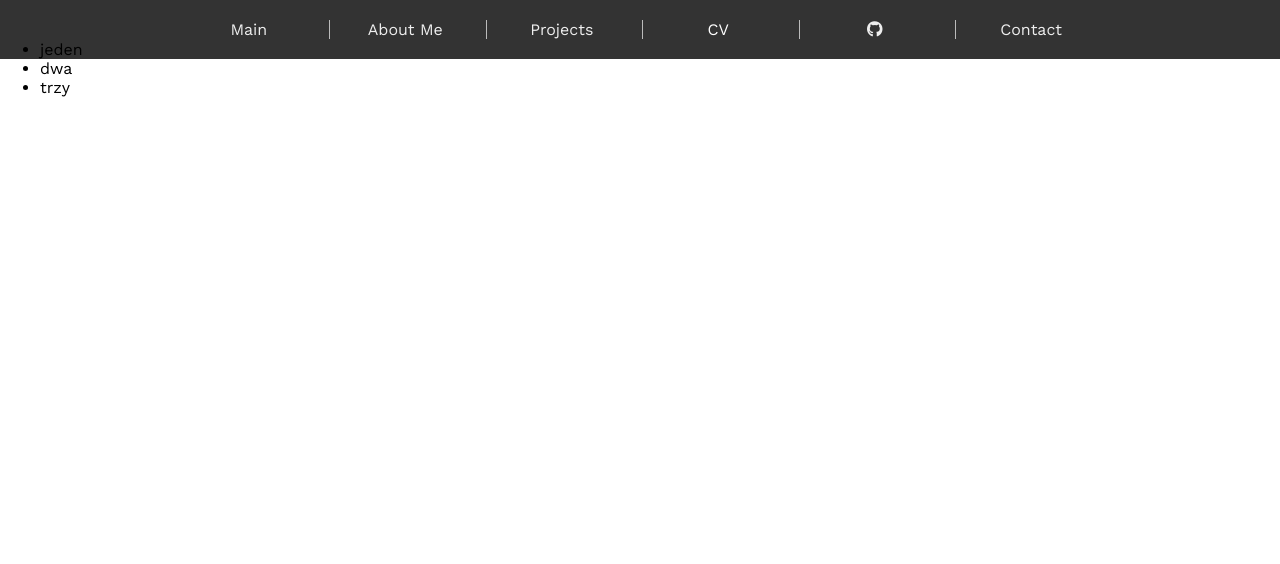
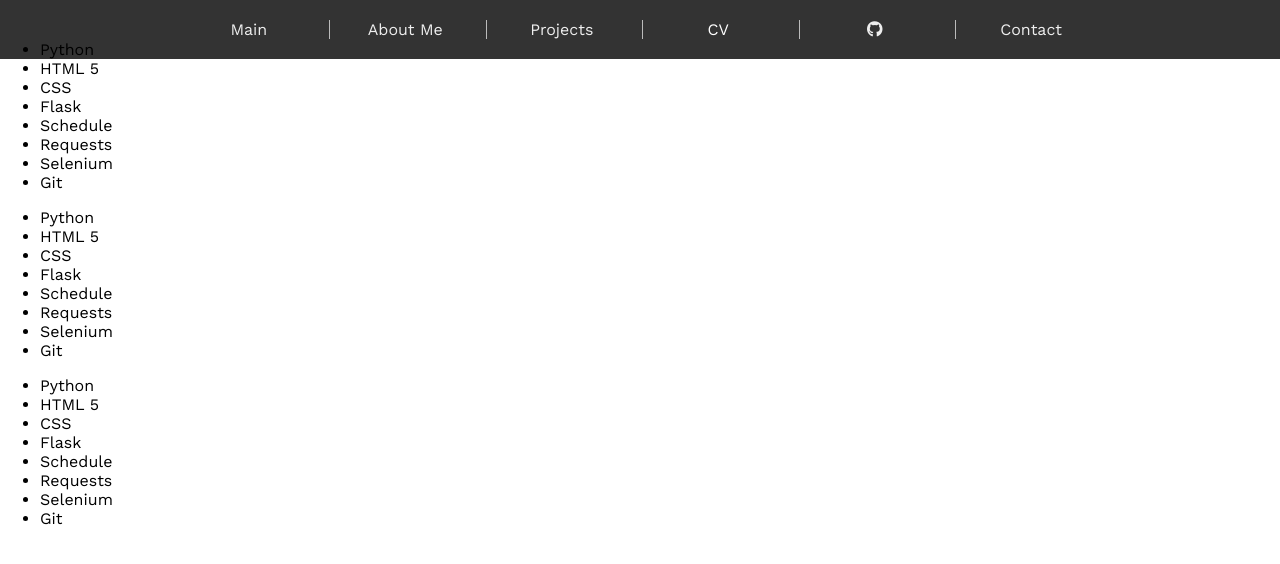
Before and after one commit to bartoszkobylinski/my_website, a Flask app: page /projects in a window 1280 px wide. Shown: the top 564 px of the page. Run offline with Flask 2, Linux system fonts and the light colour scheme; some libraries are stand-ins or nearby versions.

Commit message:
Adding thanks template after posting a form contact and starting editing a project template

```diff
--- a/app/routes.py
+++ b/app/routes.py
@@ -1,5 +1,5 @@
 from app import app
-from flask import render_template, flash, request
+from flask import render_template, flash, request, redirect
 from app.forms import ContactForm
 
 
@@ -12,7 +12,7 @@ def index():
 def contact():
     form = ContactForm()
     if request.method == 'POST' and form.validate():
-        return render_template('thanks.html')
+        return render_template("thanks.html")
     elif request.method == 'GET':
         return render_template("contact.html", form=form)
 
--- a/app/static/css/index_style.css
+++ b/app/static/css/index_style.css
@@ -154,3 +154,13 @@ border-left: none;
     flex-direction: column;
     align-items: center;
 }
+.thanks-div h3{
+    color: #003366;
+}
+#thanks-submit-button{
+    border: 2px solid #000;
+    border-radius: 10px;
+    background-color: #ddd;
+    color:#003366;
+    font-size: bold;
+}
--- a/app/templates/projects.html
+++ b/app/templates/projects.html
@@ -4,10 +4,59 @@
 
 {% block content %}
 
-<ul>
-    <li>jeden</li>
-    <li>dwa</li>
-    <li>trzy</li>
-</ul>
+<div class="projects-wrapper">
+    <div class="project-one">
+        <div class="project-one__printscreen">
+
+        </div>
+        <div class="project-one__details">
+            <ul>
+                <li>Python</li>
+                <li>HTML 5</li>
+                <li>CSS</li>
+                <li>Flask</li>
+                <li>Schedule</li>
+                <li>Requests</li>
+                <li>Selenium</li>
+                <li>Git</li>
+            </ul>
+        </div>
+
+    </div>
+    <div class="project-two">
+        <div class="project-two__printscreen">
+
+        </div>
+        <div class="project-two__details">
+            <ul>
+                        <li>Python</li>
+                        <li>HTML 5</li>
+                        <li>CSS</li>
+                        <li>Flask</li>
+                        <li>Schedule</li>
+                        <li>Requests</li>
+                        <li>Selenium</li>
+                        <li>Git</li>
+                    </ul>
+        </div>
+    </div>
+    <div class="project-three">
+        <div class="project-three__printscreen">
+
+        </div>
+        <div class="project-three__details">
+                <ul>
+                        <li>Python</li>
+                        <li>HTML 5</li>
+                        <li>CSS</li>
+                        <li>Flask</li>
+                        <li>Schedule</li>
+                        <li>Requests</li>
+                        <li>Selenium</li>
+                        <li>Git</li>
+                    </ul>
+        </div>
+    </div>
+</div>
 
 {% endblock %}
```
Also changed, not shown: app/forms.py (+5 -5 lines), app/templates/thanks.html (+6 -5 lines).
